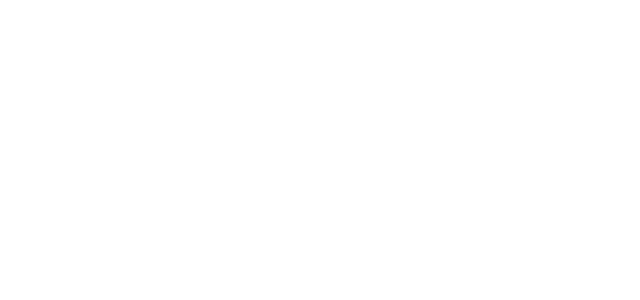
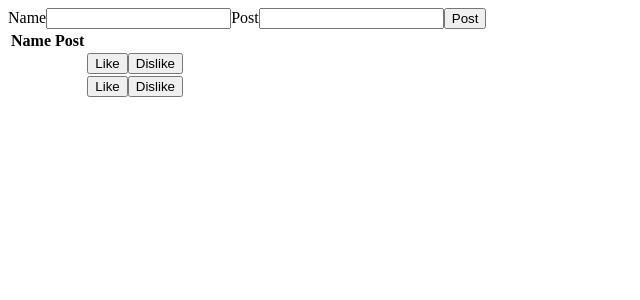
Before and after one commit to CodiKing/socialFeed, a React (Create React App) app: page / in a window 1280 px wide. Shown: the top 300 px of the page, without its empty margins (0-640 px from the left). Built offline with nearby package versions, Linux system fonts and the light colour scheme.

Commit message:
Create post functionality is operational, post also working, stille need to work on display posts and button toggle

```diff
--- a/src/App.js
+++ b/src/App.js
@@ -1,7 +1,8 @@
 
 import React, { useState } from 'react';
-import displayPosts from './displayPosts';
-import createPost from './createPost';
+import DisplayPosts from './displayPosts';
+import CreatePost from './createPost';
+import Post from './Post';
 
 function App() {
 
@@ -14,8 +15,8 @@ function App() {
 
   return (
     <div>
-      <createPost addNewPostToFeed={addNewPost} />
-      <displayPosts parentEntries={entries}/>
+      <CreatePost addNewPost={addNewPost} />
+      <Post parentEntries={entries}/>
      <post/>
     </div>
   );
--- a/src/createPost.jsx
+++ b/src/createPost.jsx
@@ -1,7 +1,7 @@
 import React, { useState } from 'react';
 
 
-const createPost = (props) => {
+const CreatePost = (props) => {
 
     const [name, setName] = useState('');
     const [post, setPost] = useState('');
@@ -14,7 +14,7 @@ const createPost = (props) => {
             post: post
         };
         console.log(newEntry);
-        props.addNewPostToFeed(newEntry)
+        props.addNewPost(newEntry)
     }
 
     return (
@@ -28,4 +28,4 @@ const createPost = (props) => {
      );
 }
 
-export default createPost;
+export default CreatePost;
--- a/src/displayPosts.jsx
+++ b/src/displayPosts.jsx
@@ -1,5 +1,5 @@
 
-const displayPosts = (props) => {
+const DisplayPosts = (props) => {
     return (
     <table>
         <thead>
@@ -11,13 +11,14 @@ const displayPosts = (props) => {
           {props.parentEntries.map((entry,index) =>{
             return(
               <tr>
-                <td>(entry)
-                </td>
+                <td>{index + 1}</td>
+                <td>(entry.name)</td>
+                <td>(entry.post)</td>
               </tr>
-            )
+            );
           })}
         </tbody>
       </table> );
 }
 
-export default displayPosts;
+export default DisplayPosts;
--- a/src/post.jsx
+++ b/src/post.jsx
@@ -1,13 +1,32 @@
 
-const post = (props) => {
+const Post = (props) => {
     return (
-      <form>
-          <label> Name</label>
-          <input type='Name' />
-          <label>Post</label>
-          <input type='Post' />
-      </form>
-     );
+        <table>
+        <thead>
+          <tr>
+            <th>Name</th>
+
+
+            <th>Post</th>
+          </tr>
+        </thead>
+        <tbody>
+          {props.parentEntries.map((entry) =>{
+            return(
+              <tr>
+
+                <td>{entry.name}</td>
+                <td>{entry.post}</td>
+                <button type='toggle'>Like</button>
+                <button type='toggle'>Dislike</button>
+              </tr>
+
+            );
+          })}
+        </tbody>
+      </table>);
 }
 
-export default post;
+
+
+export default Post;
```
